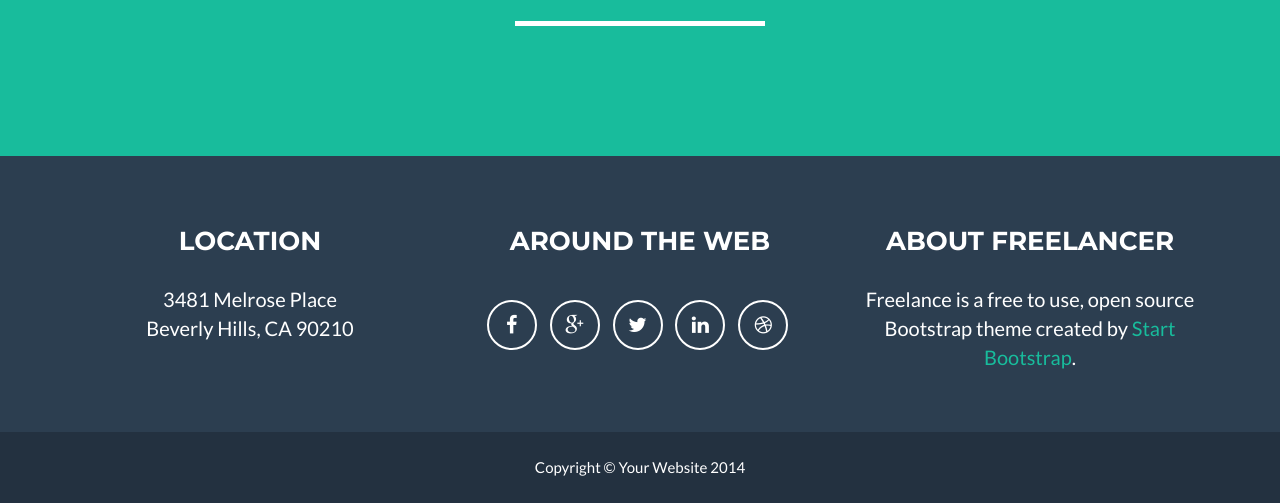
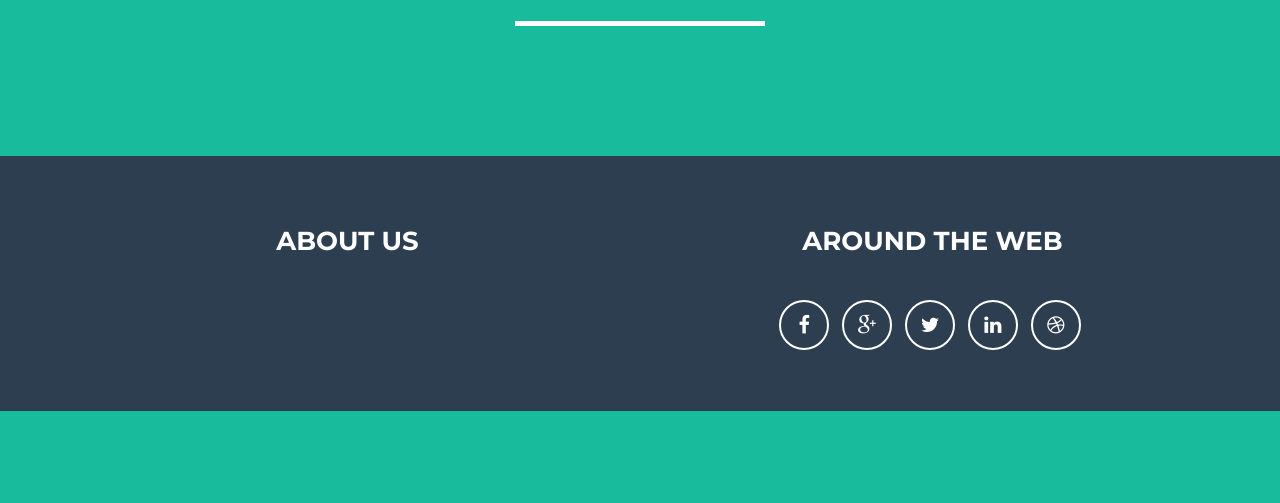
Before and after one commit to tapaswenipathak/Help-The-Needy, a Django app: template help_the_needy/templates/base.html in a window 1280 px wide. Shown: the part 562-1065 px from the top of the page. After the commit the page ends 973 px from the top, so only its background shows below. Run offline with Django 3.2, Linux system fonts and the light colour scheme; the template is opened without the code that fills it, so the values that code supplies are empty; parts of the project's set-up code (start-up, migrations or seed data) failed here and were passed over; some libraries are stand-ins or nearby versions.

Commit message:
base modified.

```diff
--- a/help_the_needy/templates/base.html
+++ b/help_the_needy/templates/base.html
@@ -54,11 +54,11 @@
         <div class="footer-above">
             <div class="container">
                 <div class="row">
-                    <div class="footer-col col-md-4">
-                        <h3>Location</h3>
-                        <p>3481 Melrose Place<br>Beverly Hills, CA 90210</p>
+                    <div class="footer-col col-md-6">
+                        <h3>About Us</h3>
+                        <p></p>
                     </div>
-                    <div class="footer-col col-md-4">
+                    <div class="footer-col col-md-6">
                         <h3>Around the Web</h3>
                         <ul class="list-inline">
                             <li>
@@ -78,19 +78,6 @@
                             </li>
                         </ul>
                     </div>
-                    <div class="footer-col col-md-4">
-                        <h3>About Freelancer</h3>
-                        <p>Freelance is a free to use, open source Bootstrap theme created by <a href="http://startbootstrap.com">Start Bootstrap</a>.</p>
-                    </div>
-                </div>
-            </div>
-        </div>
-        <div class="footer-below">
-            <div class="container">
-                <div class="row">
-                    <div class="col-lg-12">
-                        Copyright &copy; Your Website 2014
-                    </div>
                 </div>
             </div>
         </div>
@@ -104,18 +91,18 @@
     </div>
 
     <!-- jQuery -->
-    <script src="js/jquery.js"></script>
+    <script src="{{STATIC_URL}}/static/js/jquery.js"></script>
 
     <!-- Bootstrap Core JavaScript -->
-    <script src="js/bootstrap.min.js"></script>
+    <script src="{{STATIC_URL}}/static/js/bootstrap.min.js"></script>
 
     <!-- Plugin JavaScript -->
     <script src="http://cdnjs.cloudflare.com/ajax/libs/jquery-easing/1.3/jquery.easing.min.js"></script>
-    <script src="js/classie.js"></script>
-    <script src="js/cbpAnimatedHeader.js"></script>
+    <script src="{{STATIC_URL}}/static/js/classie.js"></script>
+    <script src="{{STATIC_URL}}/static/js/cbpAnimatedHeader.js"></script>
 
     <!-- Custom Theme JavaScript -->
-    <script src="js/freelancer.js"></script>
+    <script src="{{STATIC_URL}}/static/js/freelancer.js"></script>
 
 </body>
 
```
